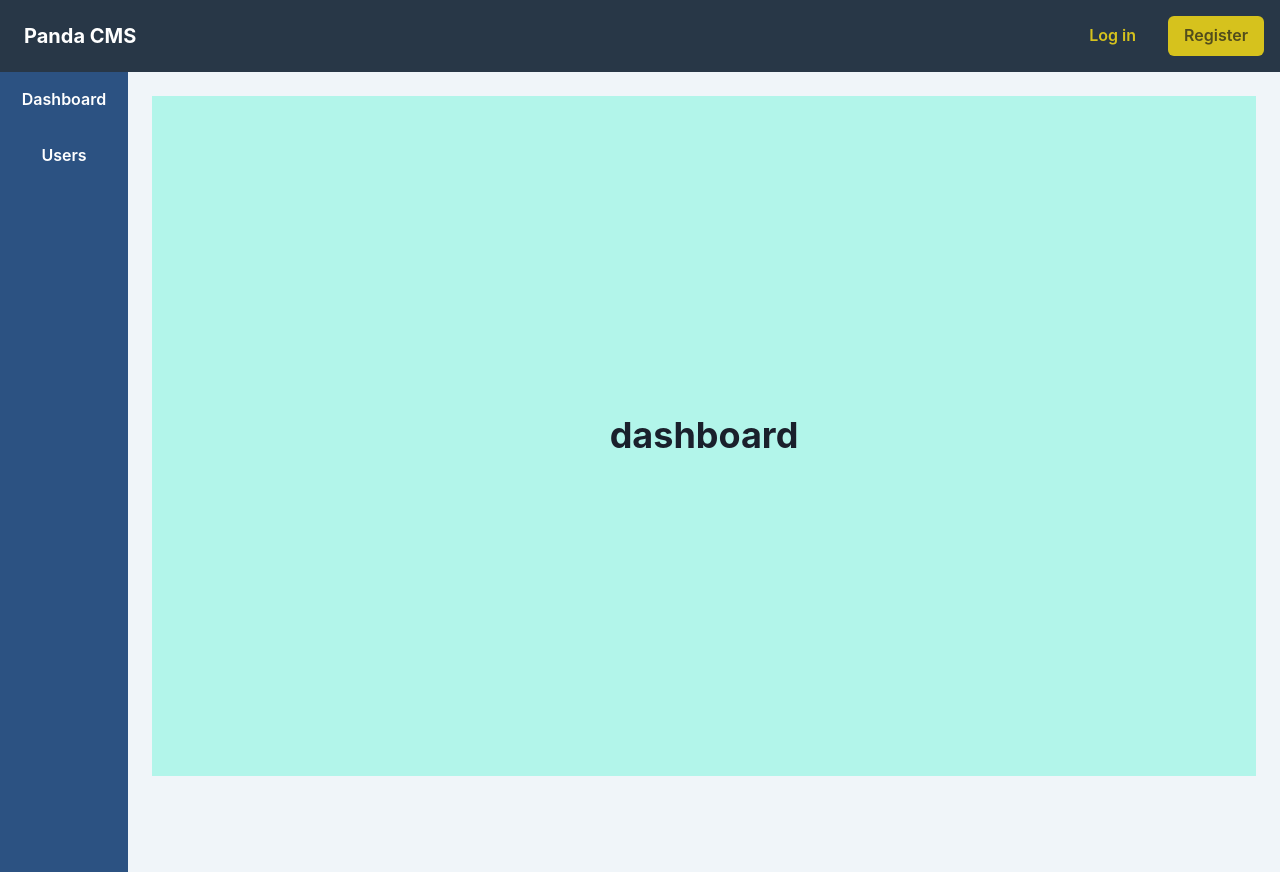
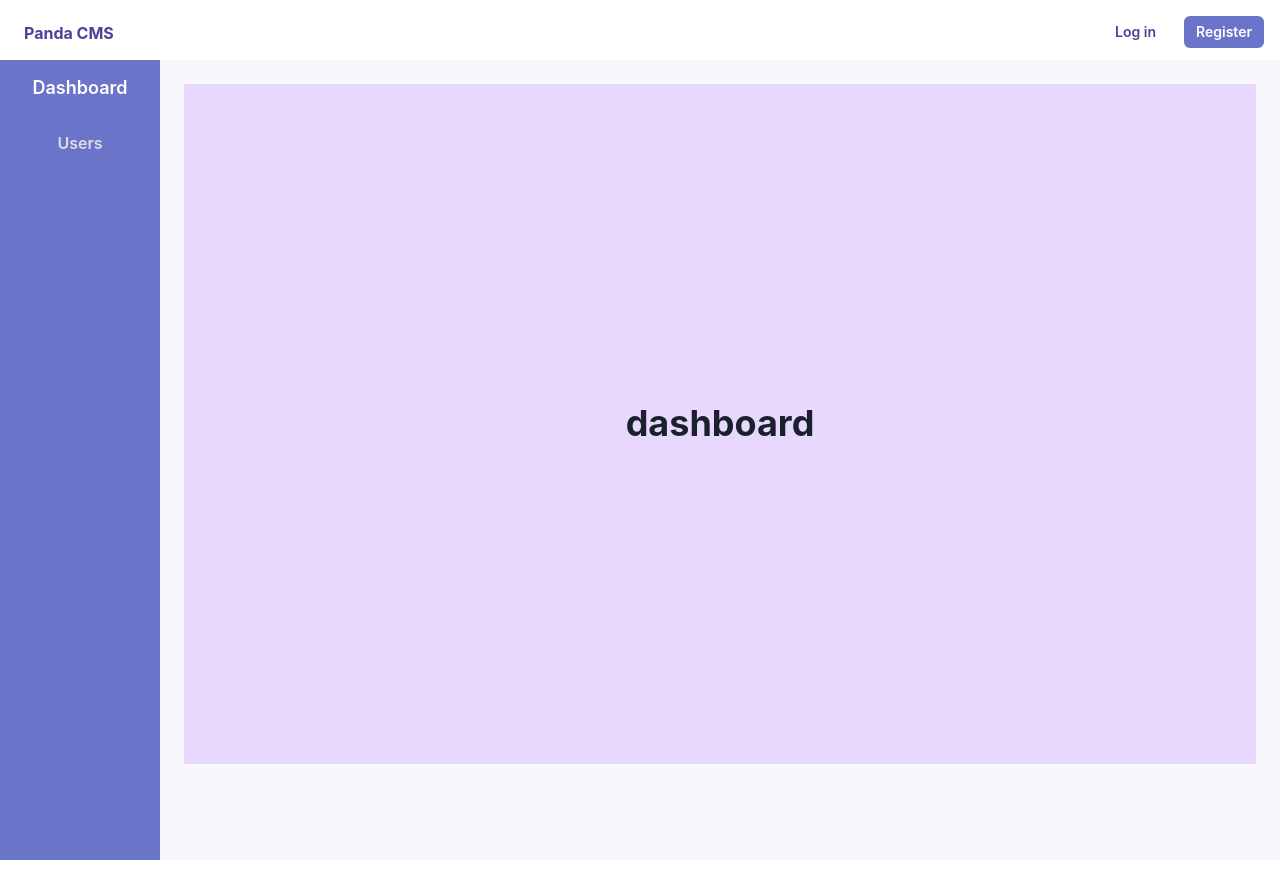
Before and after one commit to buudi/panda4, a Next.js app: page /sha in a window 1280 px wide. Built offline with nearby package versions, Linux system fonts and the light colour scheme.

Commit message:
new design

```diff
--- a/src/components/Nav.js
+++ b/src/components/Nav.js
@@ -1,13 +1,13 @@
 import { useEffect, useContext } from "react";
 import Link from "next/link";
 import { useRouter } from "next/router";
-import { Box, Heading, Flex, Button, Spacer } from "@chakra-ui/react";
+import { Box, Heading, Flex, Button, Spacer, ColorModeScript } from "@chakra-ui/react";
 import { LoggedContext } from "../contexts/LoggedContext";
 import axios from "axios";
 
 const colors = {
-  bgColor: "#283747",
-  btnBg: "#524D1C",
+  bgColor: "white",
+  btnBg: "purple.700",
 };
 
 
@@ -48,12 +48,12 @@ const Nav = () => {
       });
   };
   return (
-    <Box bg={colors.bgColor} w="100%" p={4} color="white">
+    <Box bg={colors.bgColor} h="60px" w="100%" p={4} color={colors.btnBg}>
       <Flex>
         <Box p="2">
           <Link href="/">
             <a>
-              <Heading size="md">Panda CMS</Heading>
+              <Heading size="sm">Panda CMS</Heading>
             </a>
           </Link>
         </Box>
@@ -61,9 +61,10 @@ const Nav = () => {
         {logged ? (
           <Box>
             <Button
-              color="#D6C21D"
+              size="sm"
+              color={colors.btnBg}
               border={0}
-              _hover={{ background: "#D6C21D", color: colors.btnBg }}
+              _hover={{ background: "#6A75CA", color: "white" }}
               mr={4}
               variant="outline"
               onClick={handleLogout}
@@ -75,9 +76,10 @@ const Nav = () => {
           <Box>
             <Link href="/login">
               <Button
-                color="#D6C21D"
+                size="sm"
+                color={colors.btnBg}
                 border={0}
-                _hover={{ background: "#D6C21D", color: colors.btnBg }}
+                _hover={{ background: "#6A75CA", color: "white" }}
                 mr={4}
                 variant="outline"
               >
@@ -85,7 +87,7 @@ const Nav = () => {
               </Button>
             </Link>
             <Link href="/register">
-              <Button bg="#D6C21D" color={colors.btnBg}>
+              <Button size="sm" bg="#6A75CA" color="white">
                 Register
               </Button>
             </Link>
--- a/src/components/sha-comps/Button.js
+++ b/src/components/sha-comps/Button.js
@@ -1,4 +1,4 @@
-import { Button } from "@chakra-ui/react";
+import { Button, Text } from "@chakra-ui/react";
 
 const daButton = ({ children, active, onClick }) => {
     return (
@@ -9,22 +9,22 @@ const daButton = ({ children, active, onClick }) => {
                 mt={2}
                 mb={2}
                 borderRadius={0}
-                bg="blue.700"
+                bg="#d5d8eb"
                 color="white"
                 onClick={onClick}
-                _hover={{ color: "black", bg: "#E5E7E9" }}
-                _active={{ color: "black", bg: "#E5E7E9" }}
+                _hover={{ color: "white", bg: "#dcdde0" }}
+                _active={{ color: "white", bg: "#6A75CA" }}
             >
-                {children}
+                <Text fontSize="lg">{children}</Text>
             </Button>) : (<Button
                 width="100%"
                 onClick={onClick}
                 mt={2}
                 mb={2}
                 borderRadius={0}
-                bg="blue.700"
-                color="white"
-                _hover={{ color: "black", bg: "#E5E7E9" }}
+                bg="#6A75CA"
+                color="#dcdde0"
+                _hover={{ color: "white", bg: "#848dcf" }}
             >
                 {children}
             </Button>)}
--- a/src/components/sha-comps/Shell.js
+++ b/src/components/sha-comps/Shell.js
@@ -1,13 +1,14 @@
 import ShellLayout from "./ShellLayout";
 import { useState, useContext } from "react";
 import ShellContext from "../../contexts/ShellContext";
+import UserShell from "../sha-comps/Users-Comps/UserShell";
 
 const Shell = () => {
     const { page, setPage } = useContext(ShellContext);
     if (page === "dashboard") {
         return (<ShellLayout>dashboard</ShellLayout>);
     } else if (page === "users") {
-        return (<ShellLayout>Users</ShellLayout>);
+        return (<UserShell />);
     }
 };
 
--- a/src/components/sha-comps/ShellLayout.js
+++ b/src/components/sha-comps/ShellLayout.js
@@ -2,7 +2,7 @@ import { Box, Center, Heading } from "@chakra-ui/react";
 
 const ShellLayout = ({ children }) => {
     return (
-        <Box m={6} h="85vh" bg="teal.100" >
+        <Box m={6} h="85vh" bg="#E9D8FD" >
             <Center h="100%">
                 <Heading>{children}</Heading>
             </Center>
--- a/src/components/sha-comps/Sidebar.js
+++ b/src/components/sha-comps/Sidebar.js
@@ -4,7 +4,7 @@ import ShellContext from "../../contexts/ShellContext";
 
 const Sidebar = () => {
     const { page, setPage } = useContext(ShellContext);
-    const [dash, setdash] = useState(false);
+    const [dash, setdash] = useState(true);
     const [users, setUsers] = useState(false);
     return (
         <>
--- /dev/null
+++ b/src/components/sha-comps/Users-Comps/UserShell.js
@@ -0,0 +1,15 @@
+import { Box, Heading, Center } from "@chakra-ui/react";
+
+const UserShell = () => {
+    return (
+        <Box bg="purple.50" h="100vh">
+            <Box m={6} bg="purple.100" borderRadius="10px" h="100vh">
+                <Center><Heading>USERS SHELL</Heading></Center>
+
+            </Box>
+        </Box>
+    );
+
+};
+
+export default UserShell;
--- a/src/pages/sha.js
+++ b/src/pages/sha.js
@@ -8,13 +8,13 @@ const sha = () => {
     const [page, setPage] = useState("dashboard");
     return (
         <ShellContext.Provider value={{ page, setPage }}>
-            <Grid h="100vh" templateColumns="repeat(20, 1fr)">
+            <Grid h="100vh" templateColumns="repeat(16, 1fr)">
                 {/* Sidebar */}
-                <GridItem colSpan={2} bg="blue.700">
+                <GridItem colSpan={2} bg="#6A75CA">
                     <Sidebar />
                 </GridItem>
                 {/* Page Shell */}
-                <GridItem colSpan={18} bg="#F0F5F9">
+                <GridItem colSpan={14} bg="#F6F7FC">
                     <Shell />
                 </GridItem>
             </Grid>
```
